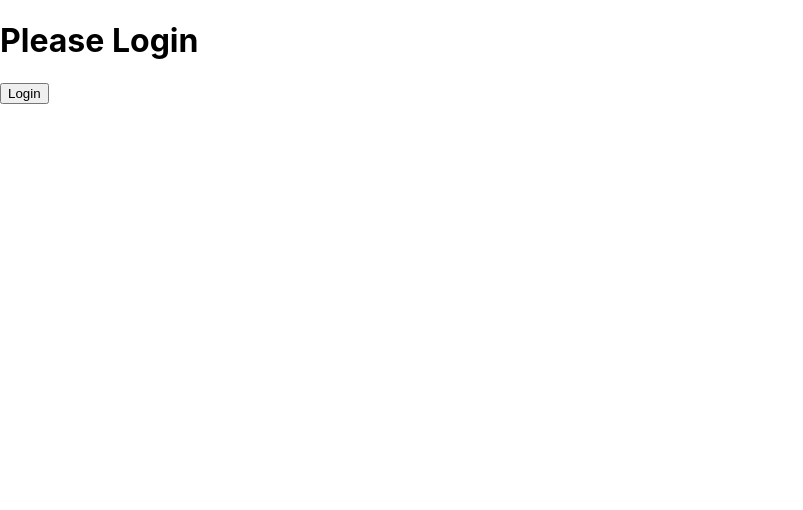
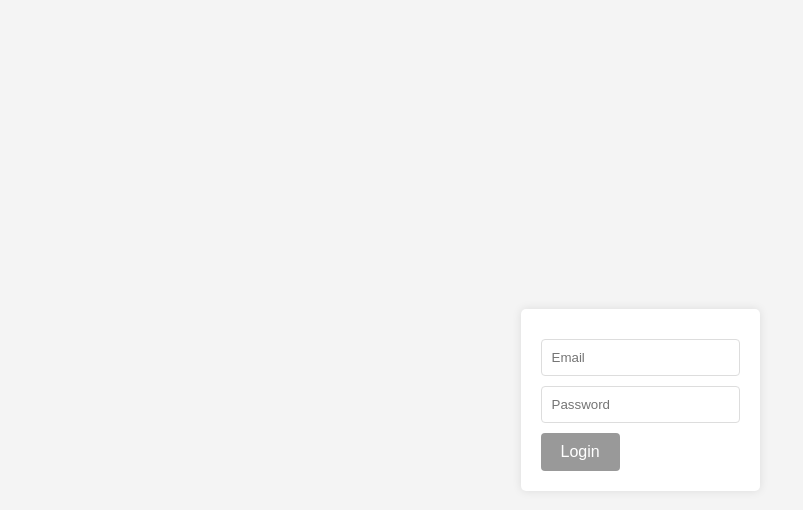
Before and after one commit to Mayank-Raj3/ReactPractice, a React (Create React App) app: page / in a window 1280 px wide. Shown: the top 510 px of the page, without its empty margins (0-803 px from the left). Built offline with nearby package versions, Linux system fonts and the light colour scheme.

Commit message:
useEffect Explained with example

```diff
--- /dev/null
+++ b/src/App.css
@@ -0,0 +1,55 @@
+body {
+  font-family: Arial, sans-serif;
+  background-color: #f4f4f4;
+  display: flex;
+  justify-content: center;
+  align-items: center;
+  height: 100vh;
+  margin: 0;
+}
+
+form {
+  background: white;
+  padding: 20px;
+  border-radius: 5px;
+  box-shadow: 0px 0px 10px 0px rgba(0, 0, 0, 0.1);
+}
+
+input {
+  display: block;
+  width: 100%;
+  padding: 10px;
+  margin: 10px 0;
+  border: 1px solid #ddd;
+  border-radius: 4px;
+  box-sizing: border-box;
+}
+
+button {
+  background-color: #0056b3;
+  color: white;
+  padding: 10px 20px;
+  border: none;
+  border-radius: 4px;
+  cursor: pointer;
+  font-size: 16px;
+}
+
+button:hover {
+  background-color: #004494;
+}
+
+h1 {
+  color: #333;
+}
+
+.disabled {
+  background-color: #999;
+  color: f2f2f2;
+  cursor: not-allowed;
+}
+
+.disabled:hover {
+  background-color: #999;
+  color: f2f2f2;
+}
--- a/src/App.js
+++ b/src/App.js
@@ -1,11 +1,40 @@
+import React, { useEffect, useState } from "react";
 import Login from "./components/Login";
-import AppProvider from "./components/AppProvider";
+import Home from "./components/Home";
+
+import "./App.css";
 
 function App() {
+  const [isLoggedIn, setIsLoggedIn] = useState(false);
+
+  useEffect(() => {
+    const storedLoginStatus = localStorage.getItem("isLoggedIn");
+
+    if (storedLoginStatus === "1") {
+      setIsLoggedIn(true);
+    }
+  }, []);
+
+  const handleLogin = () => {
+    setIsLoggedIn(true);
+
+    localStorage.setItem("isLoggedIn", "1");
+  };
+
+  const handleLogout = () => {
+    setIsLoggedIn(false);
+
+    localStorage.removeItem("isLoggedIn");
+  };
+
   return (
-    <AppProvider>
-      <Login></Login>
-    </AppProvider>
+    <div>
+      {isLoggedIn ? (
+        <Home onLogout={handleLogout} />
+      ) : (
+        <Login onLogin={handleLogin} />
+      )}
+    </div>
   );
 }
 
--- /dev/null
+++ b/src/components/Home.js
@@ -0,0 +1,14 @@
+import React from "react";
+
+function Home({ onLogout }) {
+  return (
+    <div>
+      <h1>Welcome!</h1>
+      <div>
+        <button onClick={onLogout}>Log out</button>
+      </div>
+    </div>
+  );
+}
+
+export default Home;
--- a/src/components/Login.js
+++ b/src/components/Login.js
@@ -1,24 +1,59 @@
-import React from "react";
-import AppContext from "../store/app-context";
-import { useContext } from "react";
+import React, { useEffect, useState } from "react";
 
-function Login() {
-  const ctx = useContext(AppContext);
-  console.log(ctx);
+function Login({ onLogin }) {
+  const [email, setEmail] = useState("");
+  const [password, setPassword] = useState("");
+
+  const [isFormValid, setIsFormValid] = useState(false);
+
+  useEffect(() => {
+    const timoutId = setTimeout(() => {
+      console.log("Checking is form valid");
+      setIsFormValid(email.trim().length > 5 && password.trim().length > 5);
+    }, 500);
+
+    return () => {
+      console.log("CLEANUP");
+      clearTimeout(timoutId);
+    };
+  }, [email, password]);
+
+  const handleSubmit = (event) => {
+    event.preventDefault();
+    if (!isFormValid) return;
+    onLogin();
+  };
+
+  const handleEmailChange = (e) => {
+    const enteredEmail = e.target.value;
+    setEmail(enteredEmail);
+  };
+
+  const handlePasswordChange = (e) => {
+    const enteredPassword = e.target.value;
+    setPassword(enteredPassword);
+  };
+
   return (
-    <div>
-      {!ctx.isLoggedIn && <h1>Please Login</h1>}
-      <div>
-        {ctx.isLoggedIn ? (
-          <h1>Welcome</h1>
-        ) : (
-          <div>
-            <button onClick={ctx.setlogin}>Login</button>
-          </div>
-        )}
-        {ctx.isLoggedIn && <button onClick={ctx.setlogout}>Logout</button>}
-      </div>
-    </div>
+    <form onSubmit={handleSubmit}>
+      <input
+        type="text"
+        value={email}
+        onChange={handleEmailChange}
+        placeholder="Email"
+        required
+      />
+      <input
+        type="password"
+        value={password}
+        onChange={handlePasswordChange}
+        placeholder="Password"
+        required
+      />
+      <button type="submit" className={`${isFormValid ? "" : "disabled"}`}>
+        Login
+      </button>
+    </form>
   );
 }
 
```
